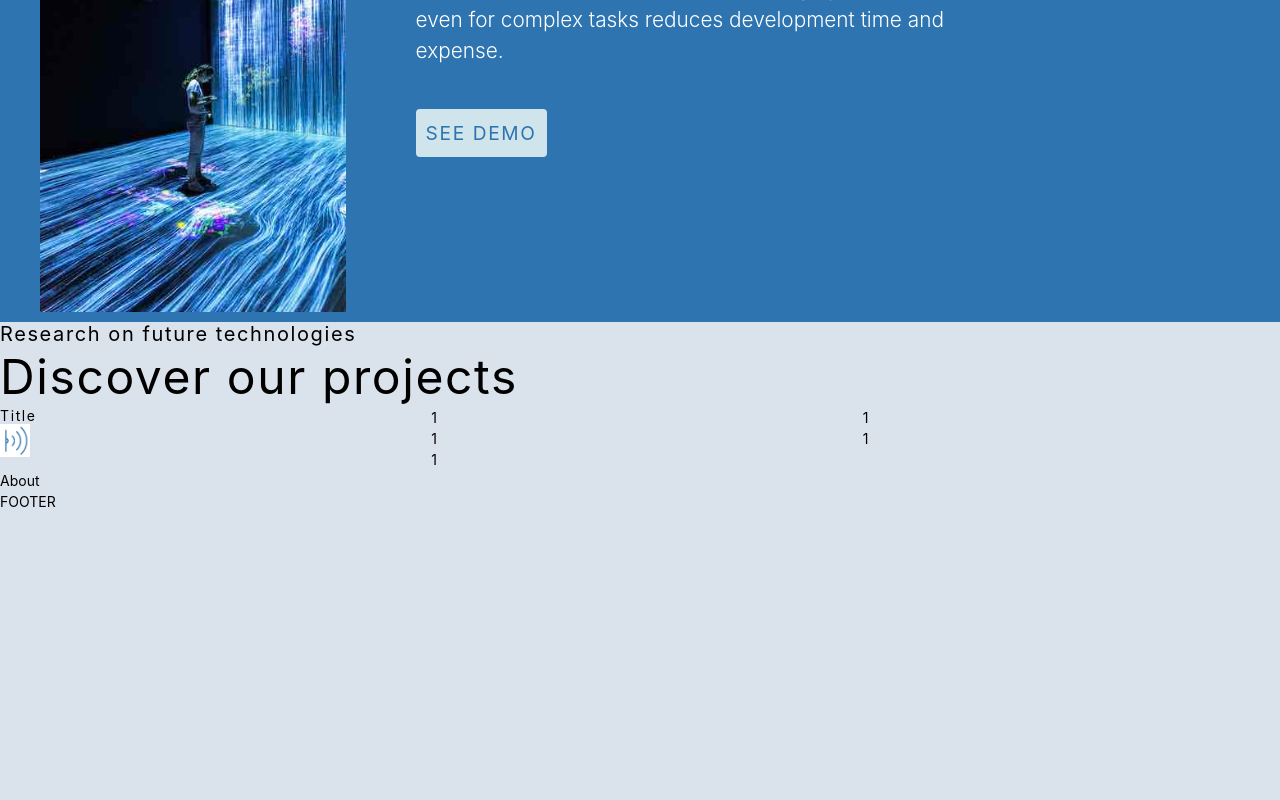
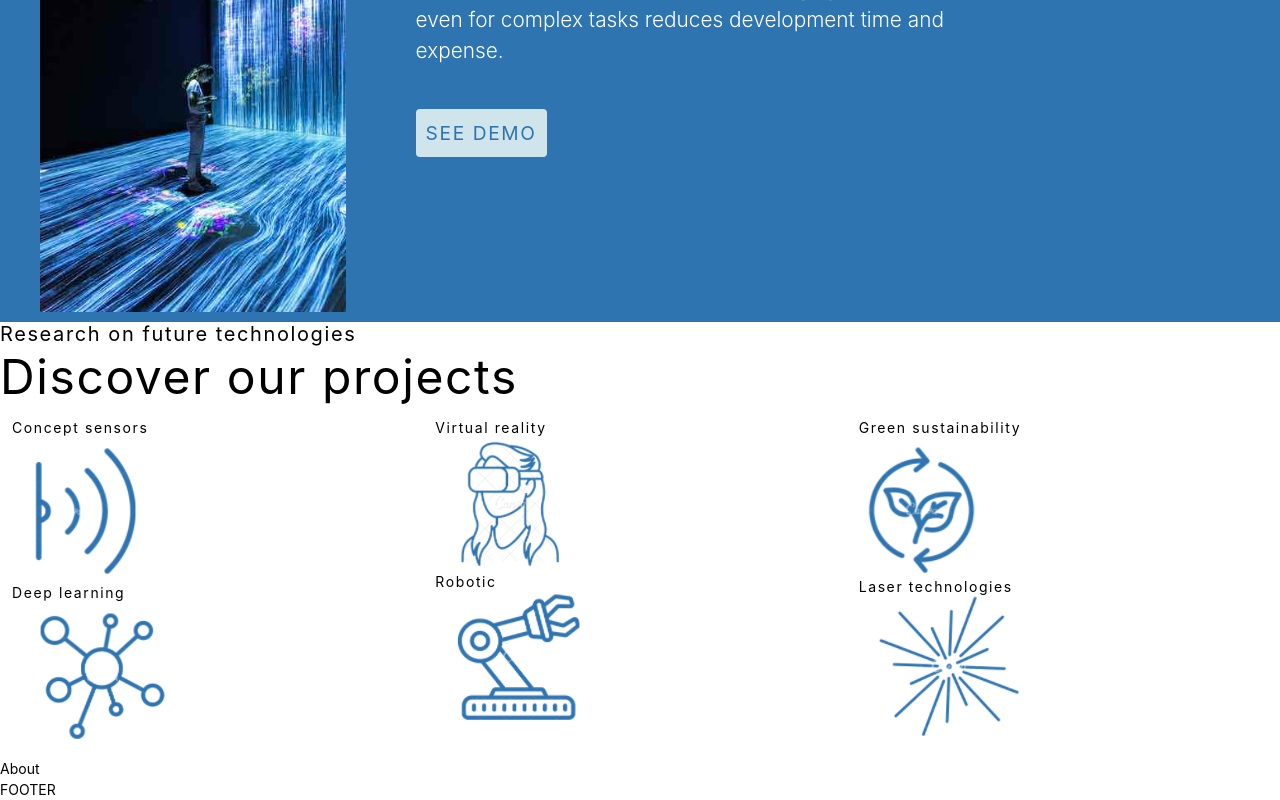
Before and after one commit to HungryOctopus/think-tank-website, a React (Create React App) app in the folder client/: page /projects in a window 1280 px wide. Shown: the part 1021-1821 px from the top of the page. Before the commit the page ends 1533 px from the top, so only its background shows below. Built offline with nearby package versions, Linux system fonts and the light colour scheme.

Commit message:
focus added icons

```diff
--- a/client/src/Homepage.jsx
+++ b/client/src/Homepage.jsx
@@ -1,6 +1,6 @@
 import React, { useState, useEffect } from 'react';
 import Hero from './components/Hero/Hero';
-import Focus from './components/Focus';
+import Focus from './components/Focus/Focus';
 import Projects from './components/Projects/Projects';
 import About from './components/About';
 
--- /dev/null
+++ b/client/src/components/Focus/Focus.css
@@ -0,0 +1,43 @@
+@tailwind base;
+@tailwind components;
+@tailwind utilities;
+
+.focus {
+  background-color: var(--s-blue);
+  color: var(--clr-white);
+  display: flex;
+}
+.focus-right {
+  display: flex;
+  flex-direction: column;
+}
+
+.focus h1 {
+  font-size: 2.5rem;
+  font-weight: 400;
+  max-width: 67%;
+  text-align: left;
+  padding: 10px;
+}
+
+.focus p {
+  color: var(--clr-white);
+  font-size: 1.3rem;
+  font-weight: 300;
+  max-width: 60%;
+  text-align: left;
+  margin-left: 50px;
+}
+
+.focus img {
+  display: flex;
+  padding: 10px;
+  margin-left: 30px;
+}
+
+.focus-text {
+  display: flex;
+  flex-direction: column;
+  padding: 10px;
+  margin-left: 30px;
+}
--- a/client/src/components/Focus.jsx
+++ b/client/src/components/Focus/Focus.jsx
@@ -1,5 +1,6 @@
 import React, { useState, useEffect } from 'react';
-import focus from './../images/focus.jpg';
+import focus from './img/focus.jpg';
+import './Focus.css';
 
 function Focus() {
   return (
--- a/client/src/components/Projects/Projects.jsx
+++ b/client/src/components/Projects/Projects.jsx
@@ -1,28 +1,50 @@
 import React, { useState, useEffect } from 'react';
 import './../index.css';
 import sensor from './icons/sensor-icon.png';
+import deepLearning from './icons/deep-learning-icon.png';
+import virtualReality from './icons/virtual-reality-icon.png';
+import robotic from './icons/robotik-icon.png';
+import sustainability from './icons/sustainability-icon.png';
+import laser from './icons/laser-icon.png';
 
 function Projects() {
   return (
-    <div className="projects-container">
+    <section className="projects-container">
+      <div className="bg-white">
         <div className="projects-title">
           <h3>Research on future technologies</h3>
           <h1>Discover our projects</h1>
         </div>
-      <div className="project-icons">
-        <div className="columns-3">
+        <div className="project-icons align-center">
+          <div className="columns-3 p-3">
             <div>
-            <h4>Title</h4>
-            <img src={sensor} alt="sensor" width="30px" />
+              <h4>Concept sensors</h4>
+              <img src={sensor} alt="sensor" min-width="30px" />
             </div>
-          <div>1</div>
-          <div>1</div>
-          <div>1</div>
-          <div>1</div>
-          <div>1</div>
+            <div>
+              <h4>Deep learning</h4>
+              <img src={deepLearning} alt="sensor" min-width="30px" />
+            </div>
+            <div>
+              <h4>Virtual reality</h4>
+              <img src={virtualReality} alt="sensor" min-width="30px" />
+            </div>
+            <div>
+              <h4>Robotic</h4>
+              <img src={robotic} alt="sensor" min-width="30px" />
+            </div>
+            <div>
+              <h4>Green sustainability</h4>
+              <img src={sustainability} alt="sensor" min-width="30px" />
+            </div>
+            <div>
+              <h4>Laser technologies</h4>
+              <img src={laser} alt="sensor" min-width="30px" />
             </div>
           </div>
         </div>
+      </div>
+    </section>
   );
 }
 
--- a/client/src/components/index.css
+++ b/client/src/components/index.css
@@ -18,7 +18,7 @@ code {
 
 :root {
   /* Colors for the project */
-  --background: hsl(212, 33%, 89%);
+  --pale-grey: hsl(212, 33%, 89%);
   --s-blue: #2d74b1;
   --clr-white: #fff;
 
@@ -79,7 +79,7 @@ Global Styles
 body {
   font-family: -apple-system, BlinkMacSystemFont, 'Segoe UI', Roboto, Oxygen,
     Ubuntu, Cantarell, 'Open Sans', 'Helvetica Neue', sans-serif;
-  background: var(--background);
+  background: white;
   line-height: 1.5;
   font-size: 0.875rem;
 }
@@ -123,43 +123,3 @@ h4 {
   max-width: 30%;
   margin-left: 90px;
 }
-
-.focus {
-  background-color: var(--s-blue);
-  color: var(--clr-white);
-  display: flex;
-}
-.focus-right {
-  display: flex;
-  flex-direction: column;
-}
-
-.focus h1 {
-  font-size: 2.5rem;
-  font-weight: 400;
-  max-width: 67%;
-  text-align: left;
-  padding: 10px;
-}
-
-.focus p {
-  color: var(--clr-white);
-  font-size: 1.3rem;
-  font-weight: 300;
-  max-width: 60%;
-  text-align: left;
-  margin-left: 50px;
-}
-
-.focus img {
-  display: flex;
-  padding: 10px;
-  margin-left: 30px;
-}
-
-.focus-text {
-  display: flex;
-  flex-direction: column;
-  padding: 10px;
-  margin-left: 30px;
-}
```
Also changed, not shown: client/src/components/Focus/img/focus.jpg (renamed from client/src/images/focus.jpg). Lines whose indentation alone changed are shown as unchanged.
